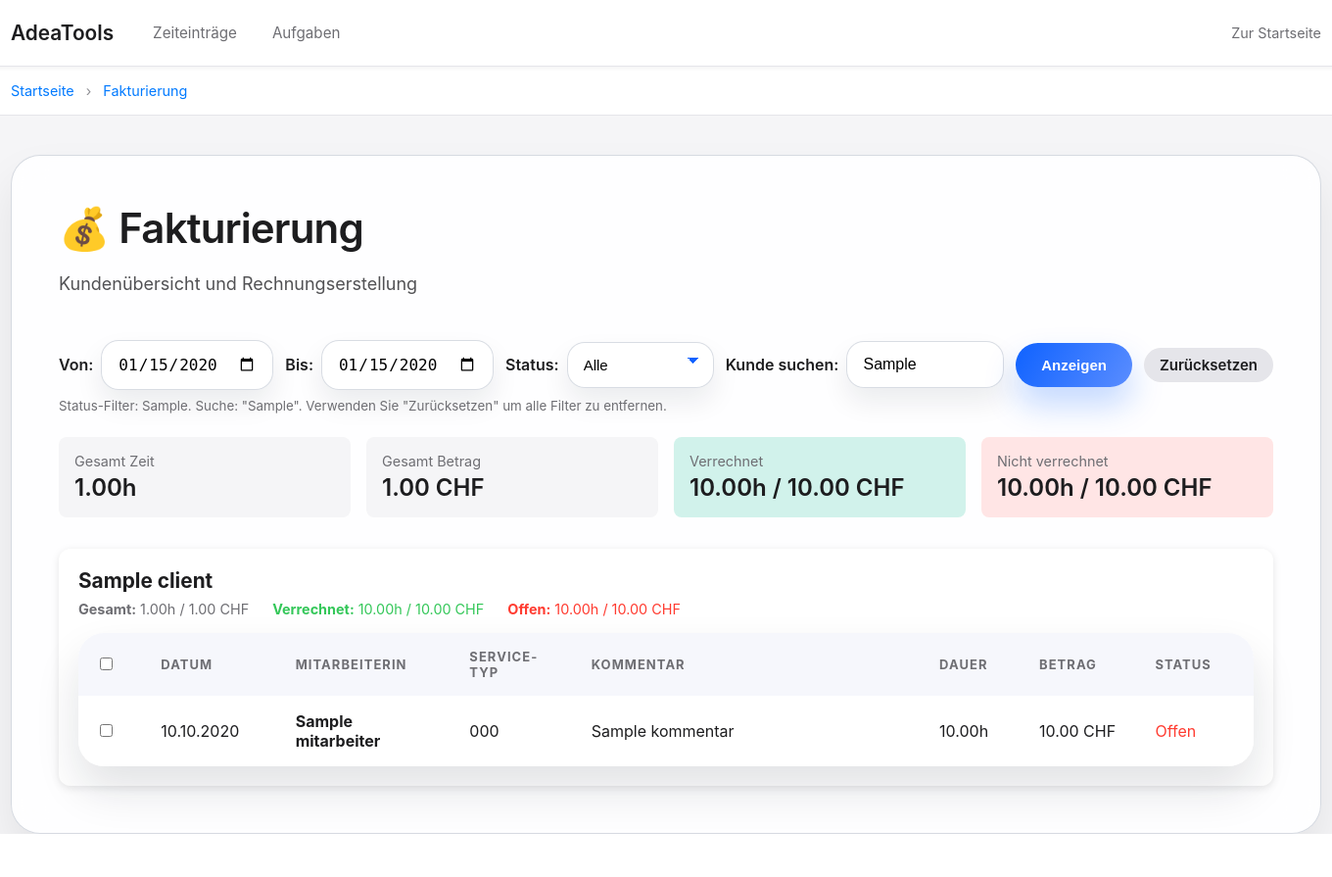
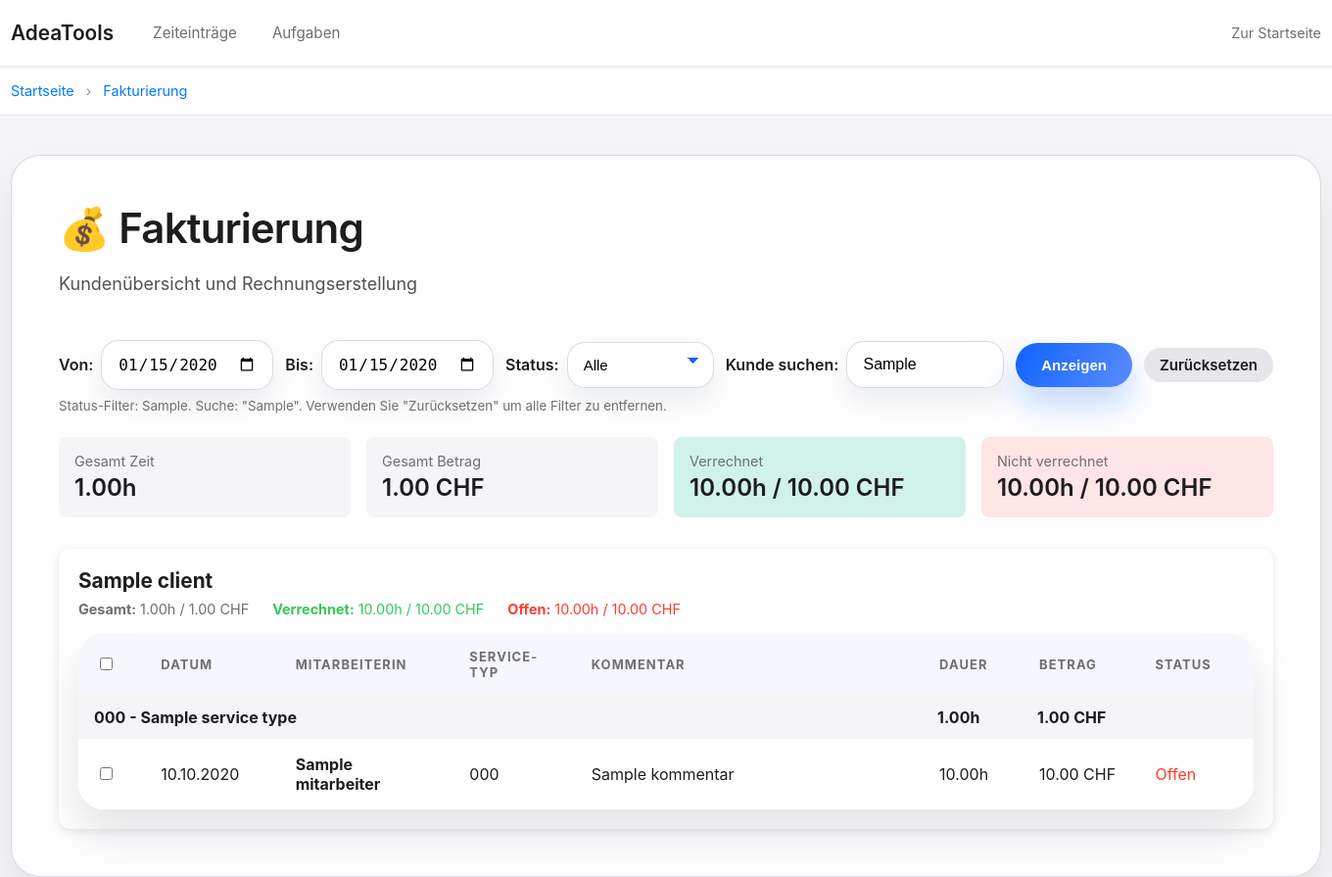
Before and after one commit to AlexandraAdea/AdeaTools, a Django app: template adearechnung/templates/adearechnung/client_summary.html in a window 1360 px wide. Shown: the whole page at 98% size. Before the commit the page ends 851 px from the top, so only its background shows below. Run offline with Django 5.2, Linux system fonts and the light colour scheme; the template is opened without the code that fills it: most values are stand-ins (such as "Sample title", 1, 10 or a date in 2020).

Commit message:
Feature: ZeiteintrÃ¤ge nach Service-Typ gruppieren mit Gesamtzeit und Gesamtbetrag pro Gruppe

```diff
--- a/adearechnung/templates/adearechnung/client_summary.html
+++ b/adearechnung/templates/adearechnung/client_summary.html
@@ -119,7 +119,22 @@
                     </tr>
                 </thead>
                 <tbody>
-                    {% for entry in summary.entries %}
+                    {% for service_type_id, service_group in summary.service_groups.items %}
+                    <!-- Service-Typ Gruppenkopf -->
+                    <tr style="background-color: #f5f5f7; font-weight: 600;">
+                        <td colspan="5" style="padding: 12px 16px;">
+                            <strong>{{ service_group.service_type.code }} - {{ service_group.service_type.name }}</strong>
+                        </td>
+                        <td style="padding: 12px 16px; color: #1d1d1f;">
+                            <strong>{{ service_group.total_dauer|floatformat:2 }}h</strong>
+                        </td>
+                        <td style="padding: 12px 16px; color: #1d1d1f;">
+                            <strong>{{ service_group.total_betrag|floatformat:2 }} CHF</strong>
+                        </td>
+                        <td style="padding: 12px 16px;"></td>
+                    </tr>
+                    <!-- Zeiteinträge dieser Service-Gruppe -->
+                    {% for entry in service_group.entries %}
                     <tr>
                         <td>
                             {% if not entry.verrechnet %}
@@ -146,6 +161,7 @@
                             {% endif %}
                         </td>
                     </tr>
+                    {% endfor %}
                     {% empty %}
                     <tr>
                         <td colspan="8">Keine Zeiteinträge für diesen Kunden.</td>
```
Also changed, not shown: adearechnung/views.py (+26 -1 lines).
